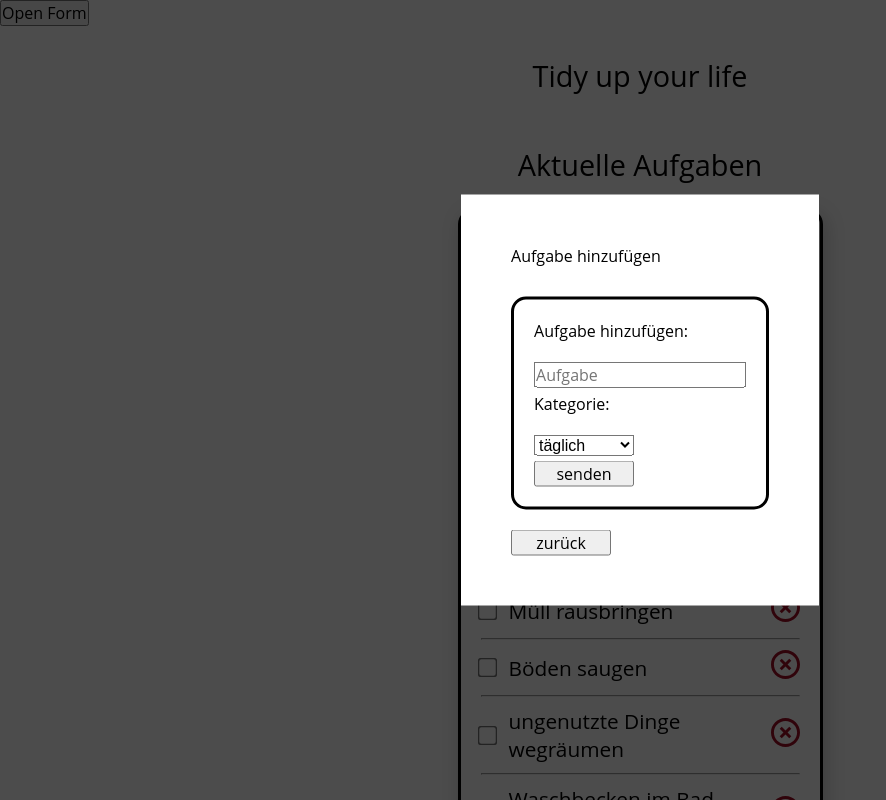
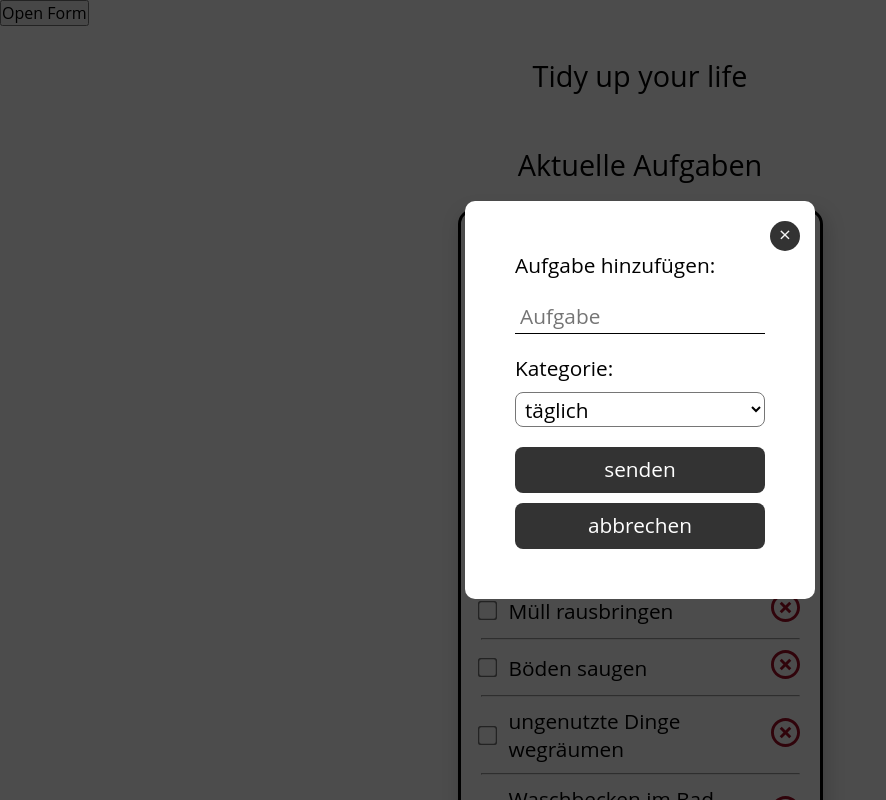
Before and after one commit to alicie232/capstone-project, a React (Create React App) app: page / in a window 1280 px wide. Both pictures are taken after a click on the button "Open Form". Shown: the top 800 px of the page, without its empty margins (0-886 px from the left). Built offline with nearby package versions, Linux system fonts and the light colour scheme.

Commit message:
add styling to form

```diff
--- a/src/components/NewTodoForm.js
+++ b/src/components/NewTodoForm.js
@@ -35,8 +35,8 @@ export default function NewTodoForm({insertNewTodo, open, onClose}) {
     <>
       <Overlay />
       <ModalStyles>
-        <StyledHeader>Aufgabe hinzufügen</StyledHeader>
-
+        {/* <StyledHeader>Aufgabe hinzufügen</StyledHeader> */}
+        <CloseButton onClick={onClose}>&times;</CloseButton>
         <StyledForm onSubmit={handleSubmit}>
           <StyledLabelInput htmlFor="task">
             Aufgabe hinzufügen:
@@ -76,7 +76,7 @@ export default function NewTodoForm({insertNewTodo, open, onClose}) {
 
           <StyledSubmitButton type="submit">senden</StyledSubmitButton>
         </StyledForm>
-        <StyledCloseButton onClick={onClose}>zurück</StyledCloseButton>
+        <StyledCloseButton onClick={onClose}>abbrechen</StyledCloseButton>
       </ModalStyles>
     </>
   );
@@ -98,51 +98,101 @@ const ModalStyles = styled.div`
   transform: translate(-50%, -50%);
   background-color: #fff;
   padding: 50px;
+  border-radius: 10px;
+
   z-index: 1;
 
+  display: flex;
+  flex-direction: column;
+  gap: 10px;
+
+  font-size: var(--fontsize-medium);
+`;
+
+const CloseButton = styled.button`
+  display: flex;
+  justify-content: center;
+  line-height: 27px;
+  width: 30px;
+  height: 30px;
+  border: none;
+  border-radius: 50%;
+  color: #f5f5f5;
+  text-decoration: none;
+  background-color: var(--color-highlight);
+
+  position: fixed;
+  top: 20px;
+  right: 15px;
+
+  /* &:active {
+    background-color: ;
+  }
+
+  &:hover {
+    background-color: ;
+  } */
+`;
+
+const StyledForm = styled.form`
+  width: 250px;
   display: flex;
   flex-direction: column;
   gap: 20px;
 `;
 
-const StyledHeader = styled.header`
-  padding-bottom: 10px;
-`;
-
-const StyledForm = styled.form`
-  max-width: 375px;
-  margin: auto;
-  padding: 20px;
-  display: flex;
-  flex-direction: column;
-  gap: 5px;
-  border: solid;
-  border-radius: 15px;
-`;
-
 const StyledLabelInput = styled.label`
   display: flex;
   flex-direction: column;
-  gap: 20px;
+  gap: 10px;
 `;
 
-const TaskInput = styled.input``;
+const TaskInput = styled.input`
+  padding-left: 5px;
+  /* border-radius: 8px; */
+  height: 35px;
+  border: none;
+  border-bottom: 1px solid;
+  margin-top: 10px;
+`;
 
 const StyledLabelSelect = styled.label`
   display: flex;
   flex-direction: column;
-  gap: 20px;
+  gap: 10px;
 `;
 
 const StyledSelect = styled.select`
-  width: 100px;
-  font-size: 16px;
+  background-color: transparent;
+  border-radius: 8px;
+  height: 35px;
+  padding-left: 5px;
+  font-family: inherit;
+  font-size: inherit;
+  line-height: inherit;
 `;
 
 const StyledSubmitButton = styled.button`
-  width: 100px;
+  width: 100%;
+  border: none;
+  border-radius: 8px;
+  color: white;
+  background-color: var(--color-highlight);
+  padding: 8px 15px 10px;
+
+  &:active {
+    background-color: #08541f;
+  }
 `;
 
 const StyledCloseButton = styled.button`
-  width: 100px;
+  border: none;
+  border-radius: 8px;
+  color: white;
+  background-color: var(--color-highlight);
+  padding: 8px 15px 10px;
+
+  &:active {
+    background-color: #560808;
+  }
 `;
```
